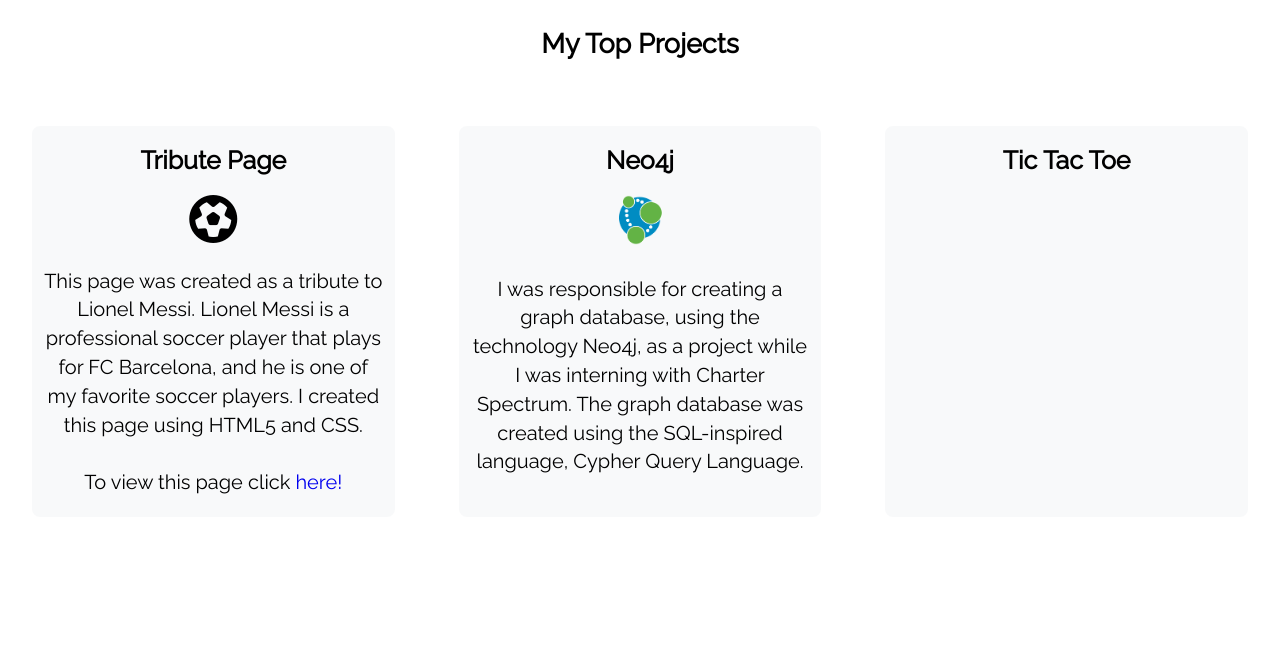
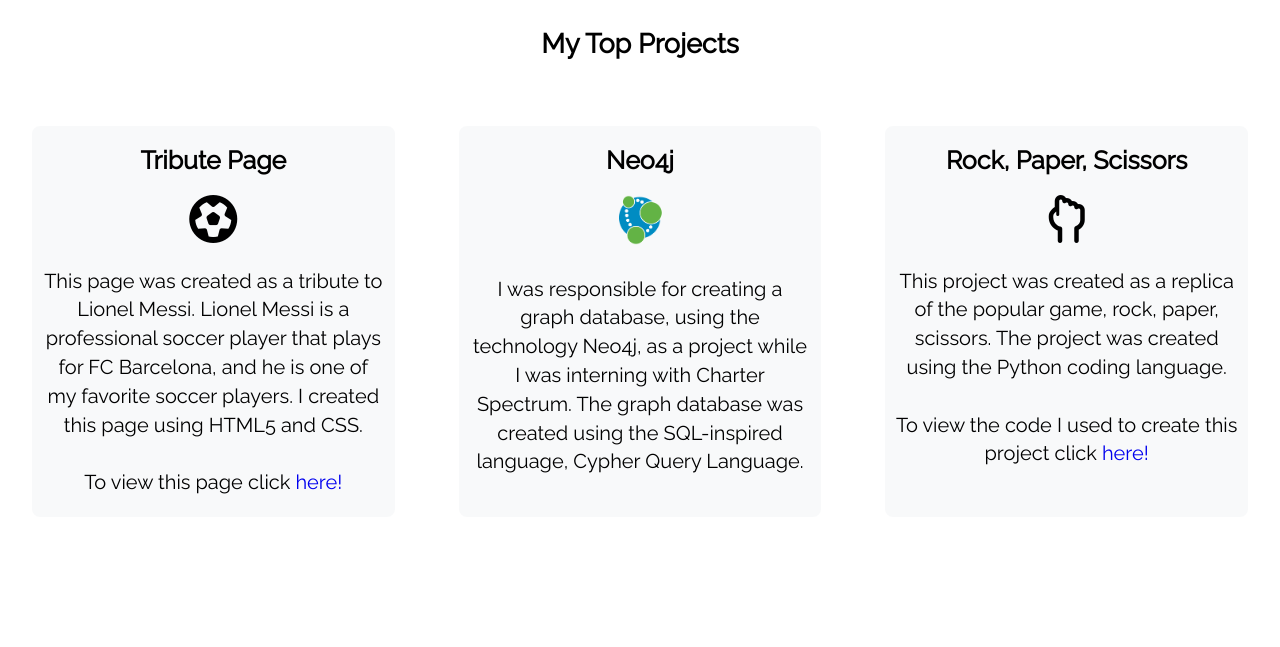
Before and after one commit to AbduSallam/Portfolio-Website, a plain HTML site: page index.html in a window 1280 px wide. Shown: the part 1280-1927 px from the top of the page. Drawn offline with Linux system fonts and the light colour scheme.

Commit message:
updated projects in portfolio

```diff
--- a/index.html
+++ b/index.html
@@ -59,7 +59,9 @@
           <p>I was responsible for creating a graph database, using the technology Neo4j, as a project while I was interning with Charter Spectrum. The graph database was created using the SQL-inspired language, Cypher Query Language.</p>
         </div>
         <div class="project" id="tictactoe-project">
-          <h3>Tic Tac Toe</h3>
+          <h3>Rock, Paper, Scissors</h3>
+          <i class="far fa-hand-rock fa-3x"></i>
+          <p>This project was created as a replica of the popular game, rock, paper, scissors. The project was created using the Python coding language. <br> <br> To view the code I used to create this project click <a href="https://github.com/AbduSallam/Rock-Paper-Scissors/blob/master/rps.py" target="_blank">here!</a></p>
         </div>
       </div>
     </div>
```
Also changed, not shown: about.html (+2 -2 lines).
